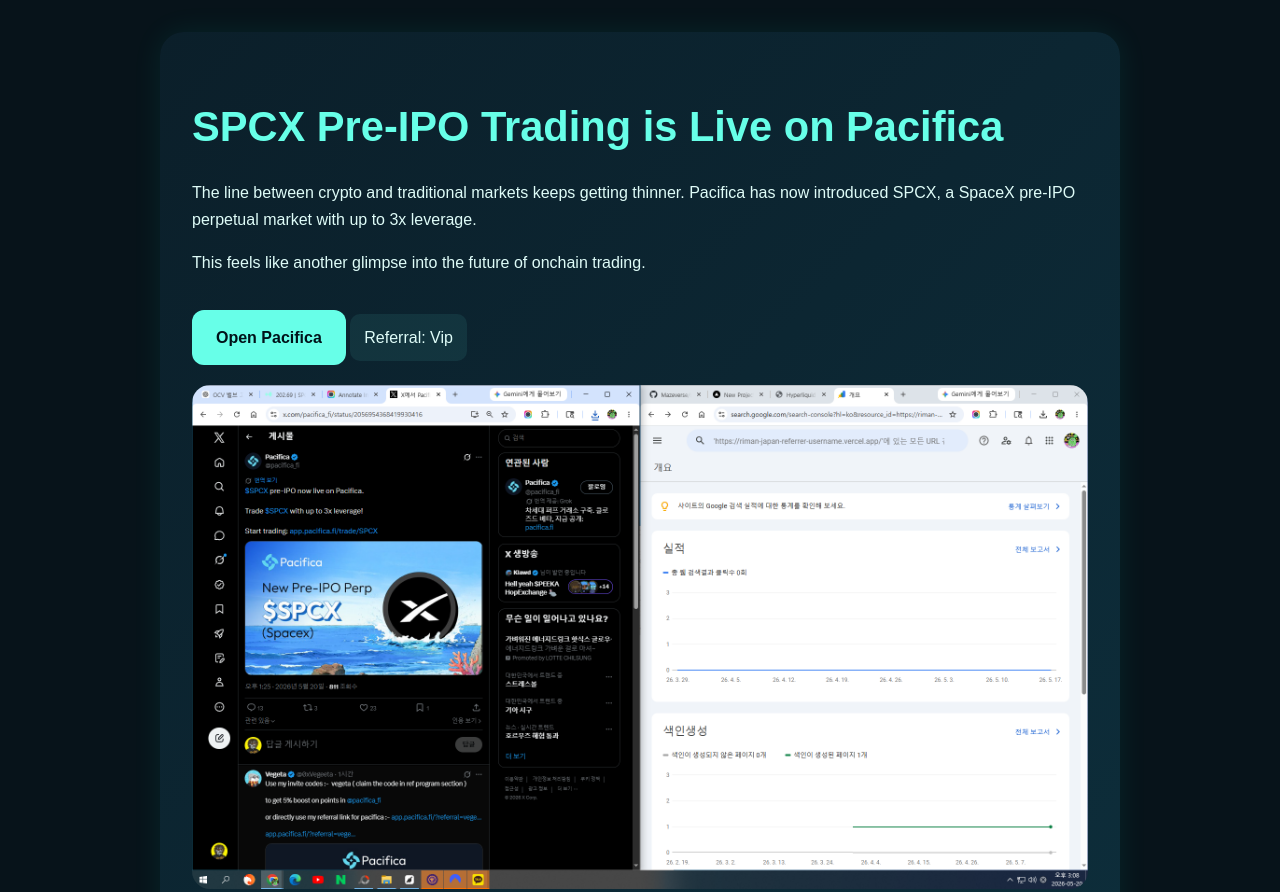
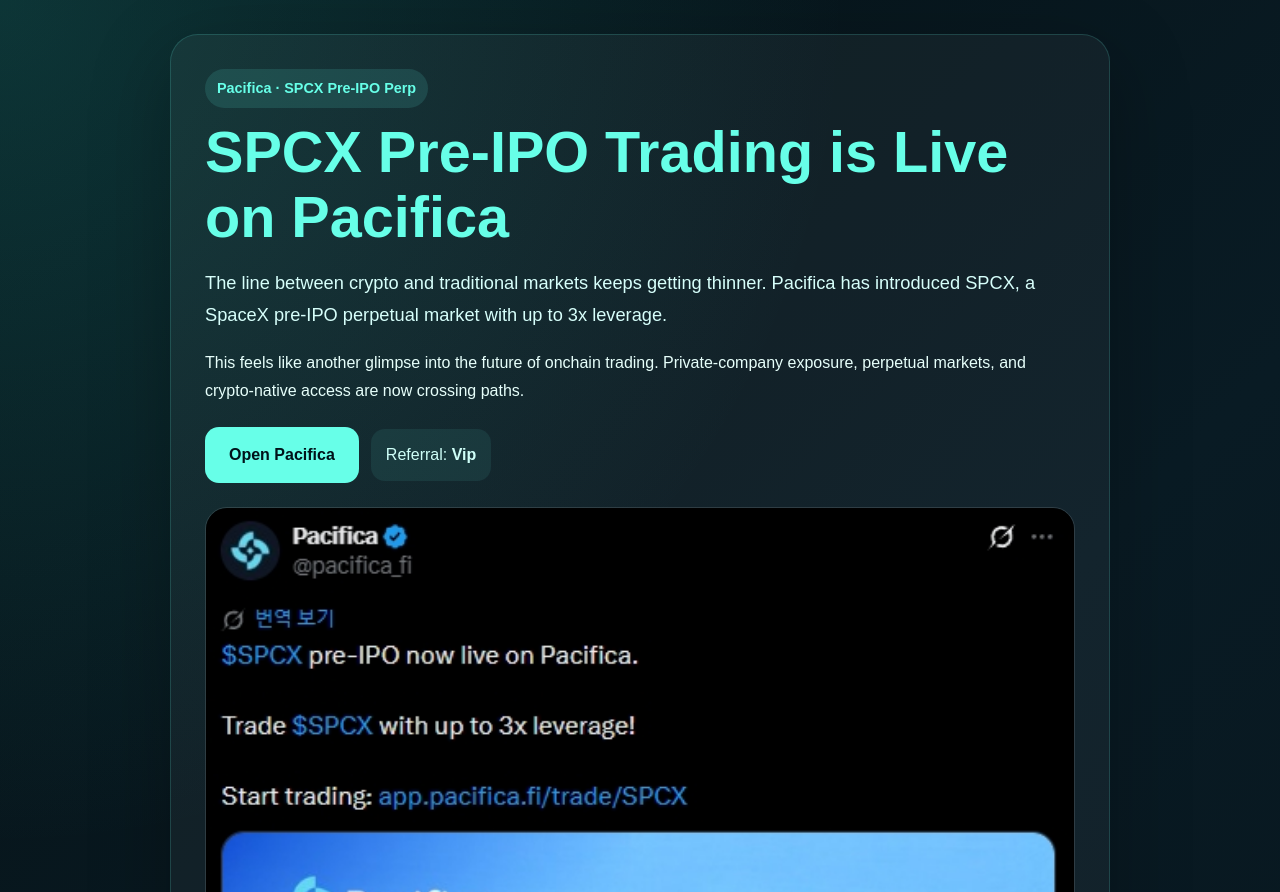
Before and after one commit to Mazeverse/Pacifica-SPCX-Pre-IPO-Trading-SpaceX-Perpetual-Market, a plain HTML site: page index.html in a window 1280 px wide. Shown: the top 892 px of the page. Drawn offline with Linux system fonts and the light colour scheme.

Commit message:
Add files via upload

```diff
--- a/index.html
+++ b/index.html
@@ -5,130 +5,202 @@
 <meta name="viewport" content="width=device-width, initial-scale=1.0" />
 <title>Pacifica SPCX Pre-IPO Trading | SpaceX Perpetual Market</title>
 <meta name="description" content="SPCX pre-IPO perpetual trading is now live on Pacifica. Explore SpaceX exposure with up to 3x leverage and access Pacifica using the referral link." />
+<link rel="canonical" href="https://pacifica-spcx-pre-ipo-trading-space.vercel.app/" />
 <meta name="google-site-verification" content="BtBII3918J1J9BnNiNfjVaPn0QXfIj5xoi1G_8qtFk4" />
 <meta name="naver-site-verification" content="f28f86b7853e4f6704297b86d7def790b41e00e4" />
+
 <meta property="og:title" content="Pacifica SPCX Pre-IPO Trading" />
-<meta property="og:description" content="SpaceX pre-IPO perpetual trading is now live on Pacifica." />
-<meta property="og:image" content="pacifica-spcx.png" />
+<meta property="og:description" content="SPCX pre-IPO perpetual trading is now live on Pacifica with up to 3x leverage." />
+<meta property="og:image" content="https://pacifica-spcx-pre-ipo-trading-space.vercel.app/pacifica-spcx-preipo.jpg" />
+<meta property="og:url" content="https://pacifica-spcx-pre-ipo-trading-space.vercel.app/" />
 <meta property="og:type" content="website" />
+<meta name="twitter:card" content="summary_large_image" />
+<meta name="twitter:title" content="Pacifica SPCX Pre-IPO Trading" />
+<meta name="twitter:description" content="SPCX pre-IPO perpetual trading is now live on Pacifica." />
+<meta name="twitter:image" content="https://pacifica-spcx-pre-ipo-trading-space.vercel.app/pacifica-spcx-preipo.jpg" />
+
 <style>
-body{
-background:#07131a;
-color:#dffcf8;
-font-family:Arial,sans-serif;
-margin:0;
-line-height:1.7;
+* {
+  box-sizing: border-box;
 }
-.container{
-max-width:960px;
-margin:auto;
-padding:32px 20px;
+body {
+  margin: 0;
+  font-family: Arial, Helvetica, sans-serif;
+  background:
+    radial-gradient(circle at top left, rgba(44, 214, 203, 0.18), transparent 34%),
+    linear-gradient(135deg, #061216 0%, #091b24 48%, #07131a 100%);
+  color: #e7fffb;
+  line-height: 1.75;
 }
-.hero{
-background:linear-gradient(135deg,#0b1f2a,#0d2d3a);
-padding:32px;
-border-radius:24px;
-box-shadow:0 0 30px rgba(0,255,200,0.08);
+.container {
+  max-width: 980px;
+  margin: 0 auto;
+  padding: 34px 20px 52px;
 }
-h1{
-font-size:2.6rem;
-color:#67ffe8;
-margin-bottom:12px;
+.hero {
+  padding: 34px;
+  border-radius: 28px;
+  background: rgba(255,255,255,0.045);
+  border: 1px solid rgba(103,255,232,0.16);
+  box-shadow: 0 24px 80px rgba(0,0,0,0.28);
 }
-.card{
-margin-top:28px;
-padding:24px;
-border-radius:20px;
-background:rgba(255,255,255,0.04);
+.badge {
+  display: inline-block;
+  padding: 7px 12px;
+  border-radius: 999px;
+  background: rgba(103,255,232,0.12);
+  color: #67ffe8;
+  font-weight: 700;
+  font-size: 0.9rem;
+  margin-bottom: 12px;
 }
-img{
-width:100%;
-border-radius:18px;
-margin-top:20px;
+h1 {
+  font-size: clamp(2.1rem, 5vw, 3.6rem);
+  line-height: 1.12;
+  margin: 0 0 16px;
+  color: #67ffe8;
 }
-.button{
-display:inline-block;
-margin-top:18px;
-padding:14px 24px;
-background:#67ffe8;
-color:#001219;
-font-weight:bold;
-text-decoration:none;
-border-radius:12px;
+h2 {
+  color: #bafff6;
+  margin-top: 0;
 }
-.footer{
-margin-top:40px;
-opacity:0.7;
-font-size:0.92rem;
+.lead {
+  font-size: 1.14rem;
+  color: #d7fffb;
 }
-.code{
-background:rgba(103,255,232,0.08);
-padding:10px 14px;
-border-radius:10px;
-margin-top:12px;
-display:inline-block;
+img {
+  width: 100%;
+  display: block;
+  border-radius: 22px;
+  margin-top: 24px;
+  border: 1px solid rgba(255,255,255,0.12);
+}
+.actions {
+  display: flex;
+  gap: 12px;
+  flex-wrap: wrap;
+  align-items: center;
+  margin-top: 22px;
+}
+.button {
+  display: inline-block;
+  padding: 14px 24px;
+  background: #67ffe8;
+  color: #001219;
+  font-weight: 800;
+  text-decoration: none;
+  border-radius: 14px;
+}
+.code {
+  padding: 12px 15px;
+  border-radius: 14px;
+  background: rgba(103,255,232,0.08);
+  color: #cffff8;
+}
+.card {
+  margin-top: 26px;
+  padding: 26px;
+  border-radius: 22px;
+  background: rgba(255,255,255,0.04);
+  border: 1px solid rgba(255,255,255,0.08);
+}
+.grid {
+  display: grid;
+  grid-template-columns: repeat(3, 1fr);
+  gap: 14px;
+  margin-top: 18px;
+}
+.mini {
+  padding: 18px;
+  border-radius: 18px;
+  background: rgba(103,255,232,0.07);
+}
+.mini strong {
+  display: block;
+  color: #67ffe8;
+  margin-bottom: 6px;
+}
+.footer {
+  margin-top: 36px;
+  opacity: 0.76;
+  font-size: 0.92rem;
+}
+@media (max-width: 720px) {
+  .hero {
+    padding: 24px;
+  }
+  .grid {
+    grid-template-columns: 1fr;
+  }
 }
 </style>
 </head>
 <body>
-<div class="container">
-
-<div class="hero">
+  <main class="container">
+    <section class="hero">
+      <div class="badge">Pacifica · SPCX Pre-IPO Perp</div>
       <h1>SPCX Pre-IPO Trading is Live on Pacifica</h1>
 
-<p>
+      <p class="lead">
         The line between crypto and traditional markets keeps getting thinner.
-Pacifica has now introduced SPCX, a SpaceX pre-IPO perpetual market with up to 3x leverage.
+        Pacifica has introduced SPCX, a SpaceX pre-IPO perpetual market with up to 3x leverage.
       </p>
 
       <p>
         This feels like another glimpse into the future of onchain trading.
+        Private-company exposure, perpetual markets, and crypto-native access are now crossing paths.
       </p>
 
-<a class="button" href="https://app.pacifica.fi?referral=Vip" target="_blank">
-Open Pacifica
-</a>
-
-<div class="code">
-Referral: Vip
+      <div class="actions">
+        <a class="button" href="https://app.pacifica.fi?referral=Vip" target="_blank" rel="noopener noreferrer">Open Pacifica</a>
+        <div class="code">Referral: <strong>Vip</strong></div>
       </div>
 
-<img src="pacifica-spcx.png" alt="Pacifica SPCX pre IPO market screenshot" />
-</div>
+      <img src="pacifica-spcx-preipo.jpg" alt="Pacifica announcement for SPCX SpaceX pre IPO perpetual trading" />
+    </section>
 
-<div class="card">
+    <section class="card">
       <h2>Why SPCX Is Getting Attention</h2>
-
       <p>
         SPCX represents synthetic exposure to one of the world's most talked-about private companies: SpaceX.
+        Instead of waiting for a traditional IPO, traders can speculate on price movement through perpetual markets.
       </p>
-
-<p>
-Instead of waiting for a traditional IPO, traders can now speculate on price movement through perpetual markets directly inside the crypto ecosystem.
-</p>
-
       <p>
         Pacifica currently supports up to 3x leverage for the SPCX market.
         As always, low liquidity and volatility risks should be considered carefully.
       </p>
+
+      <div class="grid">
+        <div class="mini">
+          <strong>Market</strong>
+          SPCX pre-IPO perp
         </div>
+        <div class="mini">
+          <strong>Platform</strong>
+          Pacifica
+        </div>
+        <div class="mini">
+          <strong>Leverage</strong>
+          Up to 3x
+        </div>
+      </div>
+    </section>
 
-<div class="card">
+    <section class="card">
       <h2>Future of Perpetual Markets</h2>
-
       <p>
         From Bitcoin and Ethereum to pre-IPO private company exposure, perpetual DEX platforms continue evolving rapidly.
-</p>
-
-<p>
         Projects like Pacifica are pushing crypto trading into increasingly experimental territory.
       </p>
-</div>
+      <p>
+        This page is a simple record of the SPCX market becoming available on Pacifica and a quick gateway for users who want to explore it.
+      </p>
+    </section>
 
     <div class="footer">
-This page is for informational purposes only and is not financial advice. Perpetual trading carries significant risk.
+      This page is for informational purposes only and is not financial advice.
+      Perpetual trading carries significant risk.
     </div>
-
-</div>
+  </main>
 </body>
 </html>
--- a/sitemap.xml
+++ b/sitemap.xml
@@ -1,6 +1,6 @@
 <?xml version="1.0" encoding="UTF-8"?>
 <urlset xmlns="http://www.sitemaps.org/schemas/sitemap/0.9">
-<url>
-<loc>https://pacifica-spcx-preipo.vercel.app/</loc>
-</url>
+  <url>
+    <loc>https://pacifica-spcx-pre-ipo-trading-space.vercel.app/</loc>
+  </url>
 </urlset>
```
Also changed, not shown: pacifica-spcx-preipo.jpg (added), robots.txt. Lines whose indentation alone changed are shown as unchanged.
